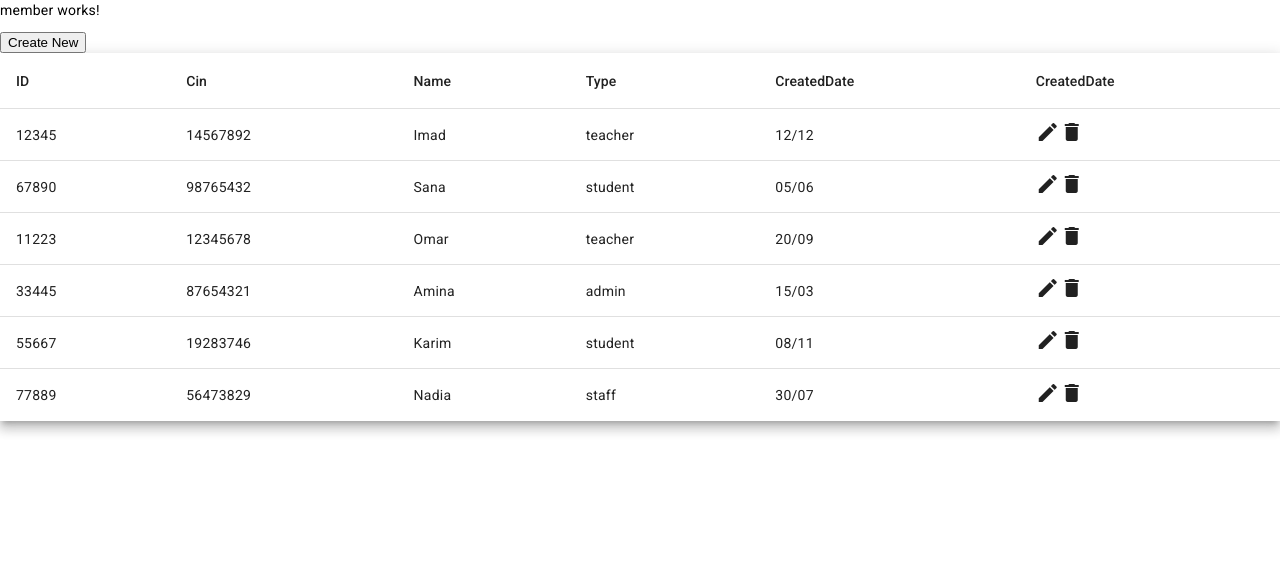
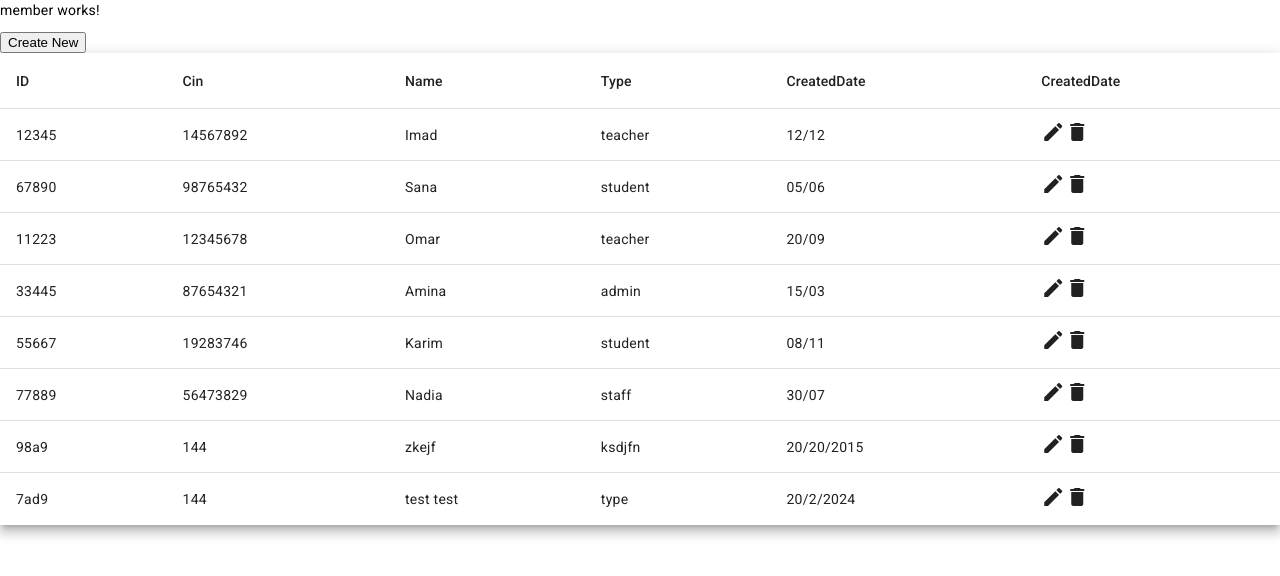
Before and after one commit to youssefhamzaa/AngularProject, an Angular app: page / in a window 1280 px wide. Shown: the top 576 px of the page. Built offline with nearby package versions, Linux system fonts and the light colour scheme; data requests are answered from the project's data file.

Commit message:
14/02/2025 14:08

```diff
--- a/src/Services/member.service.ts
+++ b/src/Services/member.service.ts
@@ -17,4 +17,8 @@ export class MemberService {
   {
     return this.http.get<any[]>("http://localhost:3000/member")
   }
+  addMember(member:any): Observable<void> {
+    return this.http.post<void>("http://localhost:3000/member", member);
+  }
+
 }
--- a/src/app/member-form/member-form.component.ts
+++ b/src/app/member-form/member-form.component.ts
@@ -1,5 +1,7 @@
 import { Component, OnInit } from '@angular/core';
 import { FormControl, FormGroup } from '@angular/forms';
+import { Router } from '@angular/router';
+import { MemberService } from 'src/Services/member.service';
 
 @Component({
   selector: 'app-member-form',
@@ -7,7 +9,11 @@ import { FormControl, FormGroup } from '@angular/forms';
   styleUrls: ['./member-form.component.css']
 })
 export class MemberFormComponent implements OnInit{
+  constructor(private MS:MemberService,private router:Router){
+
+  }
   form!:FormGroup
+
   ngOnInit(){
     this.form=new FormGroup({
         cin: new FormControl(null),
@@ -15,8 +21,14 @@ export class MemberFormComponent implements OnInit{
         type: new FormControl(null),
         createdDate:new FormControl(null)
     })
+
   }
   onSub():void{
-    console.log(this.form.value)
+    console.log(this.form.value);
+    this.MS.addMember(this.form.value).subscribe(()=>{
+      // redirection vers le path home
+
+      this.router.navigate([''])
+    });
   }
 }
--- a/src/assets/db.json
+++ b/src/assets/db.json
@@ -1,5 +1,5 @@
 {
-    "member":[
+  "member": [
     {
       "id": "12345",
       "cin": "14567892",
@@ -41,7 +41,20 @@
       "name": "Nadia",
       "type": "staff",
       "createdDate": "30/07"
+    },
+    {
+      "id": "98a9",
+      "cin": "144",
+      "name": "zkejf",
+      "type": "ksdjfn",
+      "createdDate": "20/20/2015"
+    },
+    {
+      "id": "7ad9",
+      "cin": "144",
+      "name": "test test",
+      "type": "type",
+      "createdDate": "20/2/2024"
     }
   ]
-
 }
```
Lines whose indentation alone changed are shown as unchanged.
